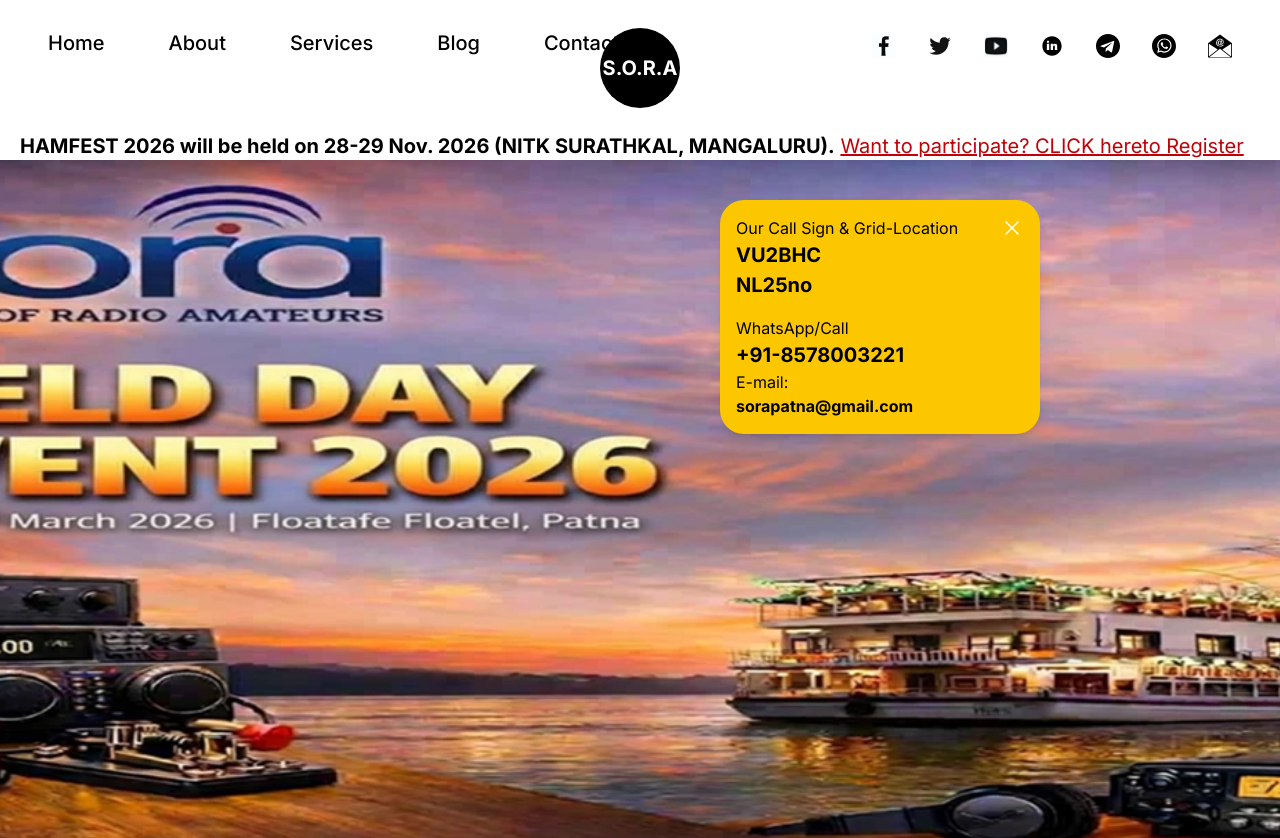
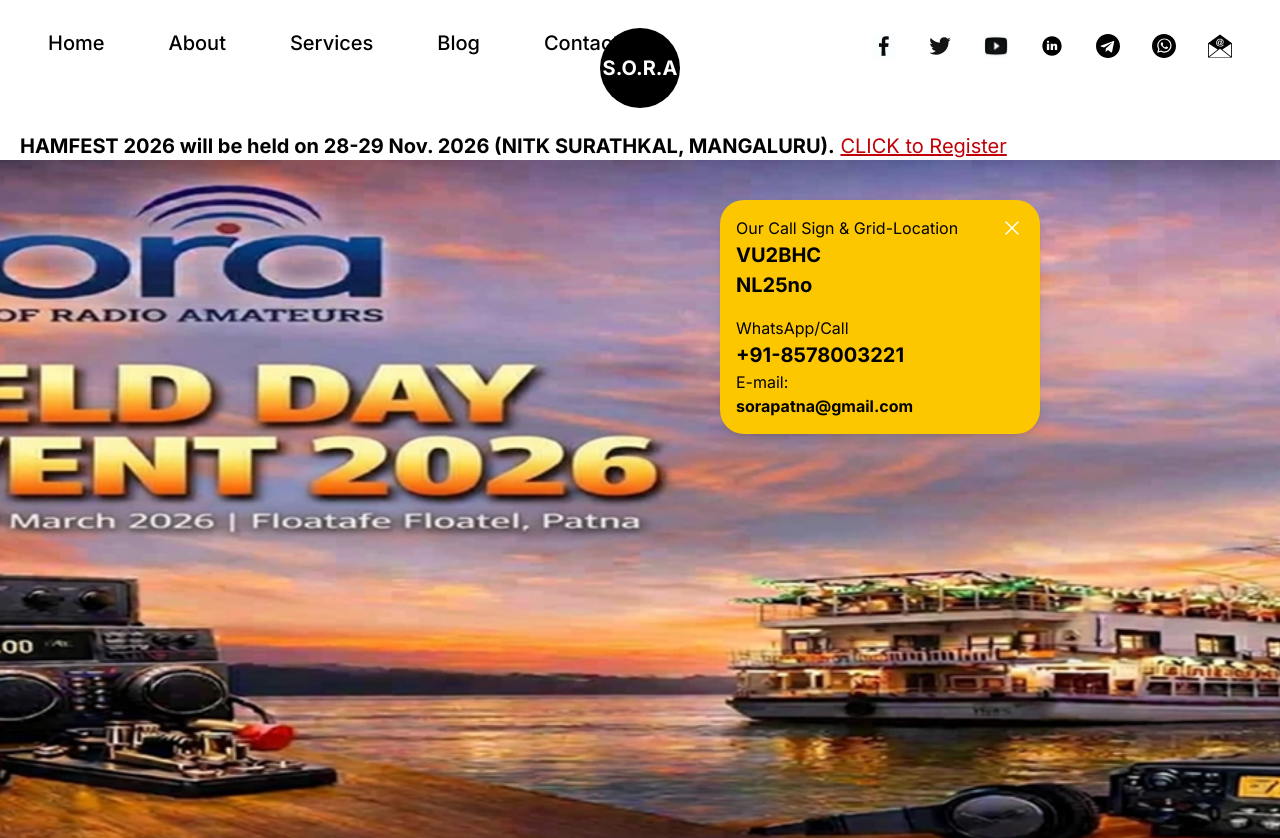
Before and after one commit to sorapatna/SORA-WEBSITE, a Next.js app: page / in a window 1280 px wide. Shown: the top 838 px of the page. Built offline with nearby package versions, Linux system fonts and the light colour scheme.

Commit message:
Update Alert.tsx

```diff
--- a/components/Alert.tsx
+++ b/components/Alert.tsx
@@ -14,7 +14,7 @@ export default function Alert  ()  {
                 target="_blank" rel="noopener noreferrer"
                 className="underline text-red-700 hover:text-success duration-200 transition-colors"
             >
-              Want to participate? CLICK hereto Register
+              CLICK to Register
             </a>
         </>
     </div>
```
